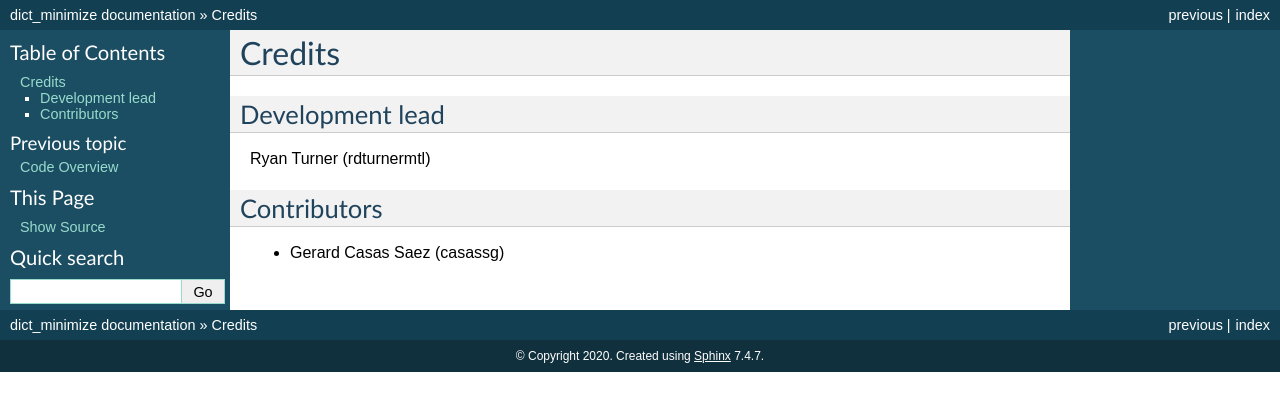
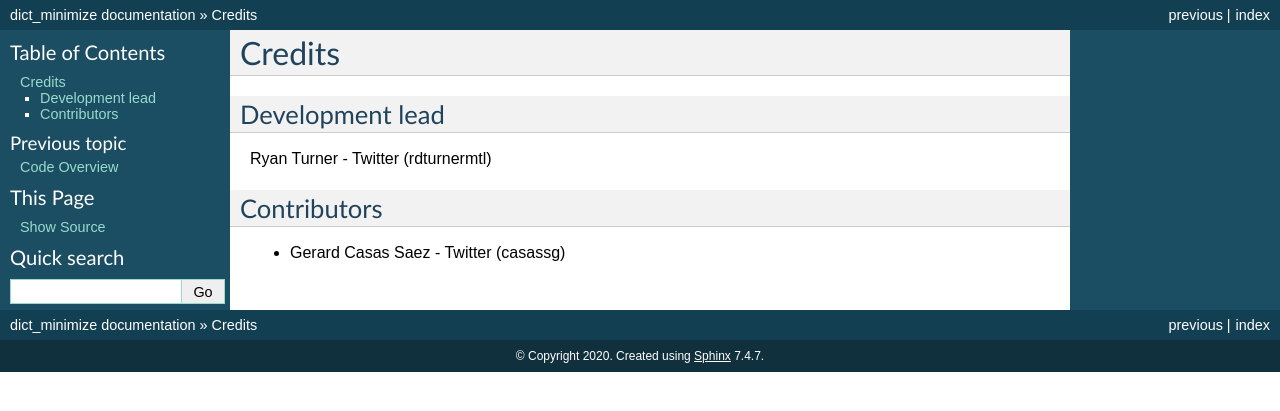
Before and after one commit to twitter/dict_minimize, a Sphinx documentation site: the page built from docs/authors.rst, in a window 1280 px wide. Shown: the top 411 px of the page. Built offline with Sphinx 7.4.7, drawn with Linux system fonts in a browser that asks for light colours.

Commit message:
Update authors.rst (#1)

```diff
--- a/docs/authors.rst
+++ b/docs/authors.rst
@@ -6,10 +6,10 @@ Credits
 Development lead
 ~~~~~~~~~~~~~~~~
 
-Ryan Turner (rdturnermtl)
+Ryan Turner - Twitter (rdturnermtl)
 
 ~~~~~~~~~~~~
 Contributors
 ~~~~~~~~~~~~
 
-* Gerard Casas Saez (casassg)
+* Gerard Casas Saez - Twitter (casassg)
```
